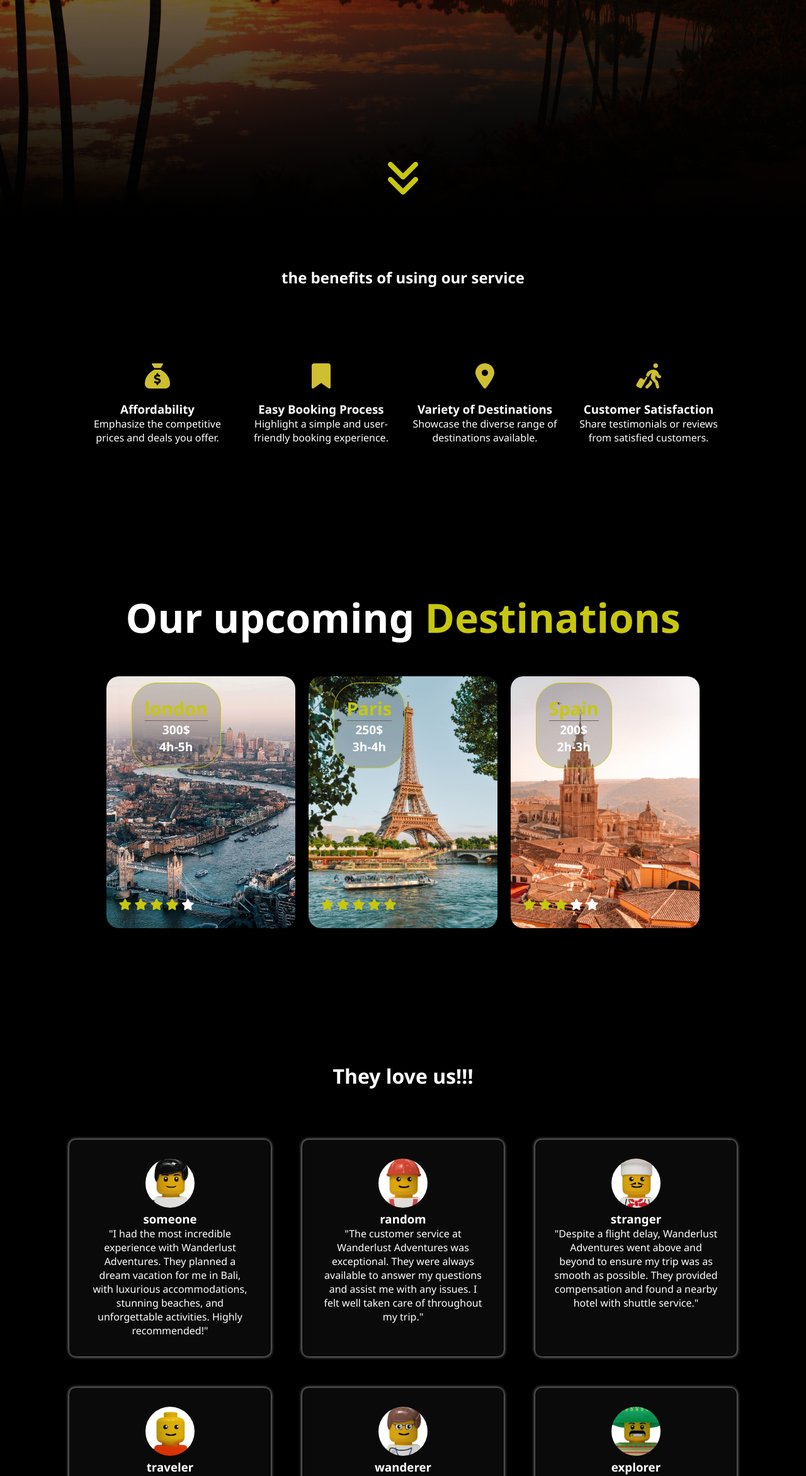
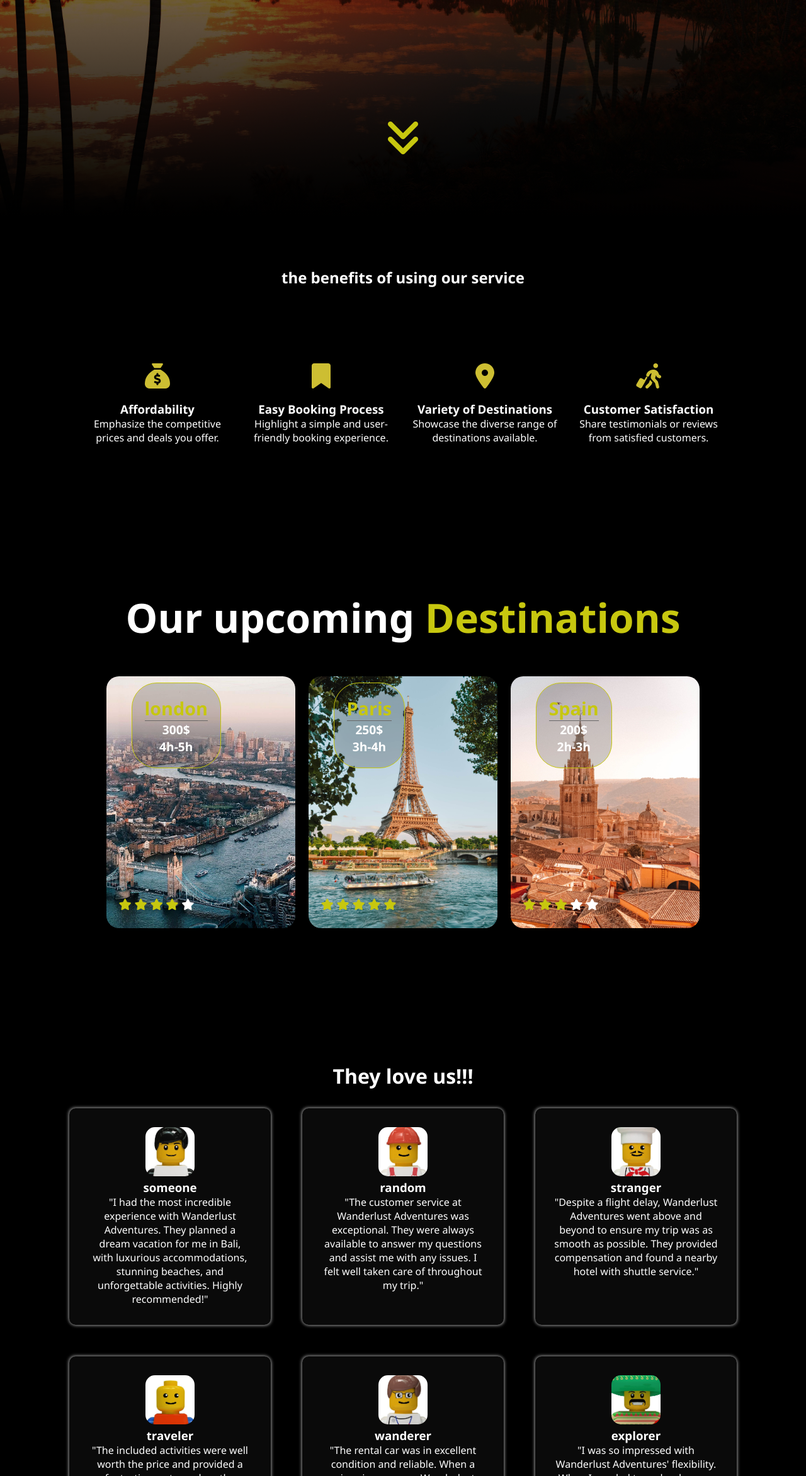
Before and after one commit to Saad-Kibal/Travel2.0, a plain HTML site: page index.html in a window 1280 px wide. Shown: the part 456-2800 px from the top of the page at 63% size. Drawn offline with Linux system fonts and the light colour scheme; a web font is replaced by a local one.

Commit message:
Update styles.css

```diff
--- a/styles.css
+++ b/styles.css
@@ -55,7 +55,7 @@ footer {
 
 .container {
     max-width: 80vw;
-    padding-inline: auto;
+    padding-inline: 18px;
     margin-inline: auto;
 }
 
@@ -159,7 +159,7 @@ footer {
     color: var(--main_color);
     z-index: 2;
     position: absolute;
-    top: 700px;
+    bottom: 100px;
     animation: arrow 0.8s infinite ease-in-out;
 }
 
@@ -268,7 +268,7 @@ footer {
 /*reviews section*/
 .reviews {
     flex-direction: column;
-    gap: 10vh;
+    gap: 30px;
     padding: 10% 0;
 }
 .reviews h5 {
@@ -299,7 +299,7 @@ footer {
 
 .review img {
     width: 30%;
-    border-radius: 100vh;
+    border-radius: 15px;
 }
 
 /*footer*/
```
